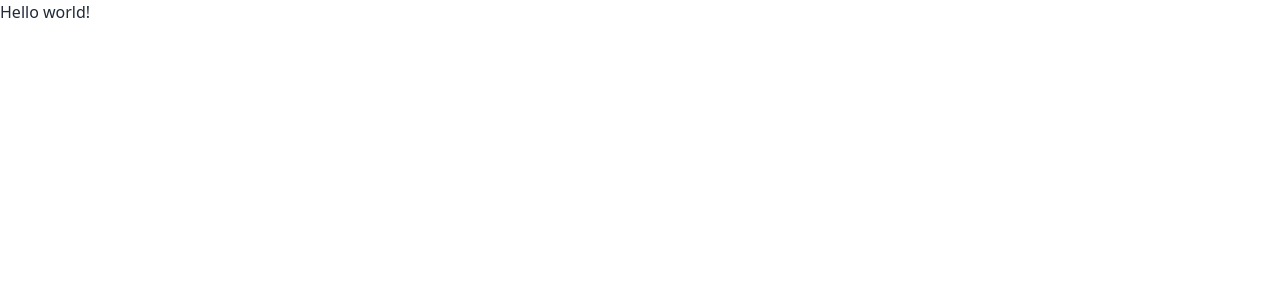
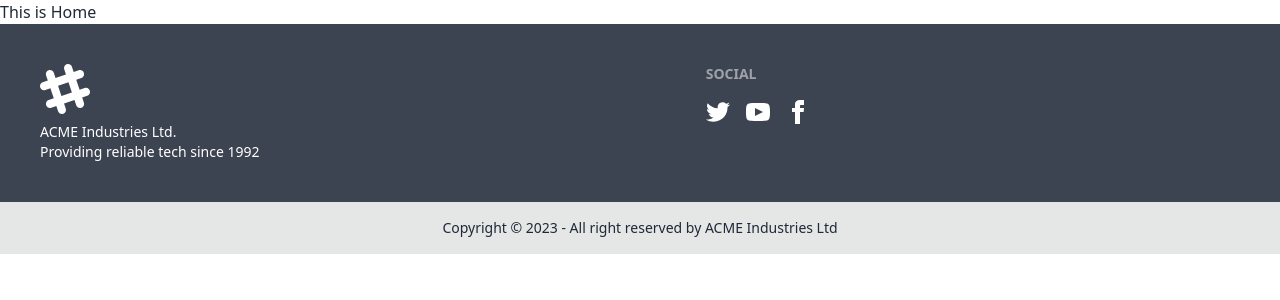
Before and after one commit to emon-get-some-sleep/food-mood-client, a React (Vite) app: page / in a window 1280 px wide. Shown: the top 300 px of the page. Built offline with nearby package versions, Linux system fonts and the light colour scheme.

Commit message:
added footer

```diff
--- /dev/null
+++ b/src/Layout/Main.jsx
@@ -0,0 +1,15 @@
+import { Outlet } from "react-router-dom";
+import Footer from "../Pages/Home/Home/Shared/Footer/Footer";
+
+
+const Main = () => {
+    return (
+        <div>
+
+            <Outlet></Outlet>
+            <Footer></Footer>
+        </div>
+    );
+};
+
+export default Main;
--- /dev/null
+++ b/src/Pages/Home/Home/Home.jsx
@@ -0,0 +1,11 @@
+
+
+const Home = () => {
+    return (
+        <div>
+            <h2>This is Home</h2>
+        </div>
+    );
+};
+
+export default Home;
--- /dev/null
+++ b/src/Pages/Home/Home/Shared/Footer/Footer.jsx
@@ -0,0 +1,72 @@
+const Footer = () => {
+  return (
+    <footer>
+      <div className="footer p-10 bg-neutral text-neutral-content">
+        <div>
+          <svg
+            width="50"
+            height="50"
+            viewBox="0 0 24 24"
+            xmlns="http://www.w3.org/2000/svg"
+            fillRule="evenodd"
+            clipRule="evenodd"
+            className="fill-current"
+          >
+            <path d="M22.672 15.226l-2.432.811.841 2.515c.33 1.019-.209 2.127-1.23 2.456-1.15.325-2.148-.321-2.463-1.226l-.84-2.518-5.013 1.677.84 2.517c.391 1.203-.434 2.542-1.831 2.542-.88 0-1.601-.564-1.86-1.314l-.842-2.516-2.431.809c-1.135.328-2.145-.317-2.463-1.229-.329-1.018.211-2.127 1.231-2.456l2.432-.809-1.621-4.823-2.432.808c-1.355.384-2.558-.59-2.558-1.839 0-.817.509-1.582 1.327-1.846l2.433-.809-.842-2.515c-.33-1.02.211-2.129 1.232-2.458 1.02-.329 2.13.209 2.461 1.229l.842 2.515 5.011-1.677-.839-2.517c-.403-1.238.484-2.553 1.843-2.553.819 0 1.585.509 1.85 1.326l.841 2.517 2.431-.81c1.02-.33 2.131.211 2.461 1.229.332 1.018-.21 2.126-1.23 2.456l-2.433.809 1.622 4.823 2.433-.809c1.242-.401 2.557.484 2.557 1.838 0 .819-.51 1.583-1.328 1.847m-8.992-6.428l-5.01 1.675 1.619 4.828 5.011-1.674-1.62-4.829z"></path>
+          </svg>
+          <p>
+            ACME Industries Ltd.
+            <br />
+            Providing reliable tech since 1992
+          </p>
+        </div>
+        <div>
+          <span className="footer-title">Social</span>
+          <div className="grid grid-flow-col gap-4">
+            <a>
+              <svg
+                xmlns="http://www.w3.org/2000/svg"
+                width="24"
+                height="24"
+                viewBox="0 0 24 24"
+                className="fill-current"
+              >
+                <path d="M24 4.557c-.883.392-1.832.656-2.828.775 1.017-.609 1.798-1.574 2.165-2.724-.951.564-2.005.974-3.127 1.195-.897-.957-2.178-1.555-3.594-1.555-3.179 0-5.515 2.966-4.797 6.045-4.091-.205-7.719-2.165-10.148-5.144-1.29 2.213-.669 5.108 1.523 6.574-.806-.026-1.566-.247-2.229-.616-.054 2.281 1.581 4.415 3.949 4.89-.693.188-1.452.232-2.224.084.626 1.956 2.444 3.379 4.6 3.419-2.07 1.623-4.678 2.348-7.29 2.04 2.179 1.397 4.768 2.212 7.548 2.212 9.142 0 14.307-7.721 13.995-14.646.962-.695 1.797-1.562 2.457-2.549z"></path>
+              </svg>
+            </a>
+            <a>
+              <svg
+                xmlns="http://www.w3.org/2000/svg"
+                width="24"
+                height="24"
+                viewBox="0 0 24 24"
+                className="fill-current"
+              >
+                <path d="M19.615 3.184c-3.604-.246-11.631-.245-15.23 0-3.897.266-4.356 2.62-4.385 8.816.029 6.185.484 8.549 4.385 8.816 3.6.245 11.626.246 15.23 0 3.897-.266 4.356-2.62 4.385-8.816-.029-6.185-.484-8.549-4.385-8.816zm-10.615 12.816v-8l8 3.993-8 4.007z"></path>
+              </svg>
+            </a>
+            <a>
+              <svg
+                xmlns="http://www.w3.org/2000/svg"
+                width="24"
+                height="24"
+                viewBox="0 0 24 24"
+                className="fill-current"
+              >
+                <path d="M9 8h-3v4h3v12h5v-12h3.642l.358-4h-4v-1.667c0-.955.192-1.333 1.115-1.333h2.885v-5h-3.808c-3.596 0-5.192 1.583-5.192 4.615v3.385z"></path>
+              </svg>
+            </a>
+          </div>
+        </div>
+
+      </div>
+      <div className="footer footer-center p-4 bg-base-300 text-base-content">
+          <div>
+            <p>Copyright © 2023 - All right reserved by ACME Industries Ltd</p>
+          </div>
+        </div>
+    </footer>
+  );
+};
+
+export default Footer;
--- a/src/main.jsx
+++ b/src/main.jsx
@@ -7,6 +7,8 @@ import router from './Routes/Routes.jsx';
 
 ReactDOM.createRoot(document.getElementById('root')).render(
   <React.StrictMode>
-    <RouterProvider router={router} />
+    <div className='max-w-screen-xl mx-auto'>
+      <RouterProvider router={router} />
+    </div>
   </React.StrictMode>,
 )
```
Also changed, not shown: src/Routes/Routes.jsx (+10 -1 lines).
